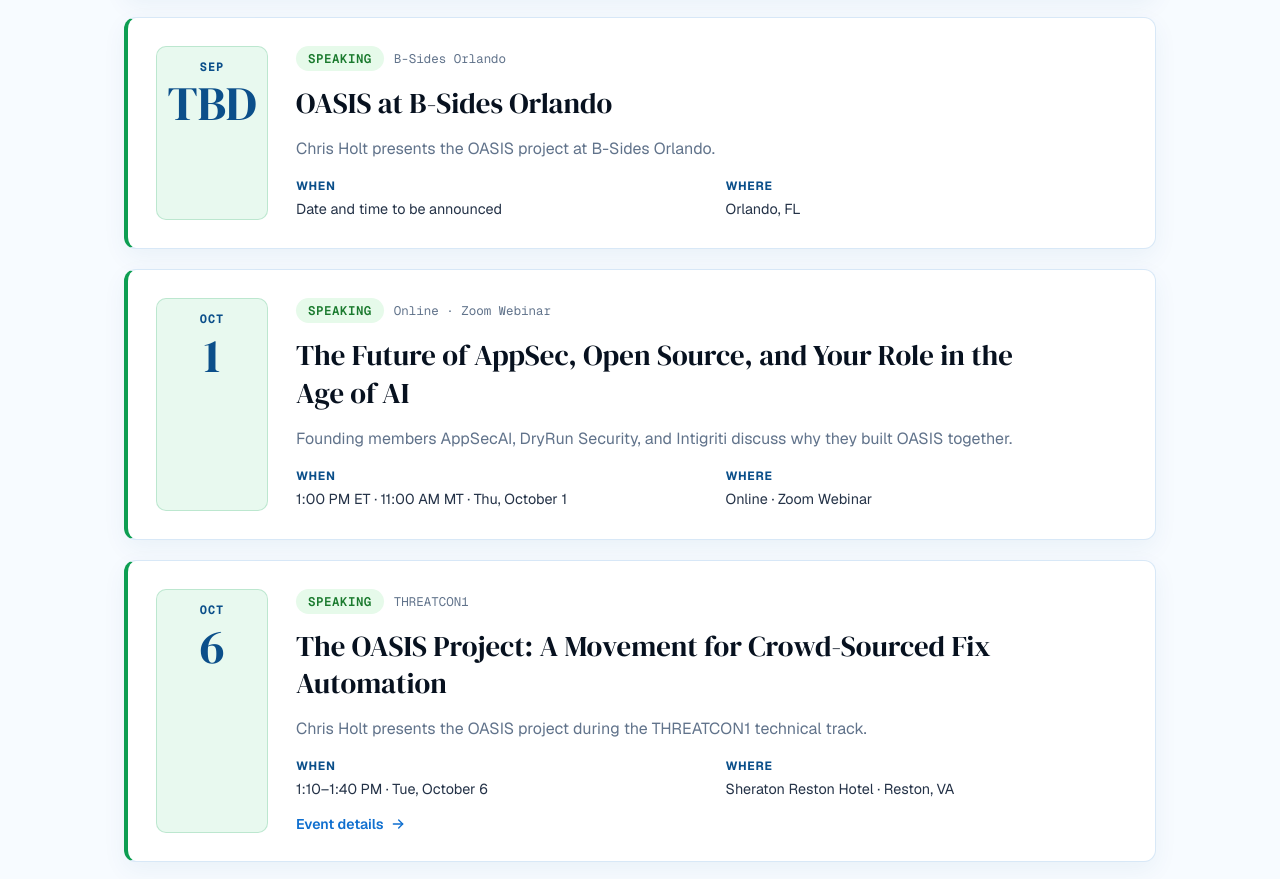
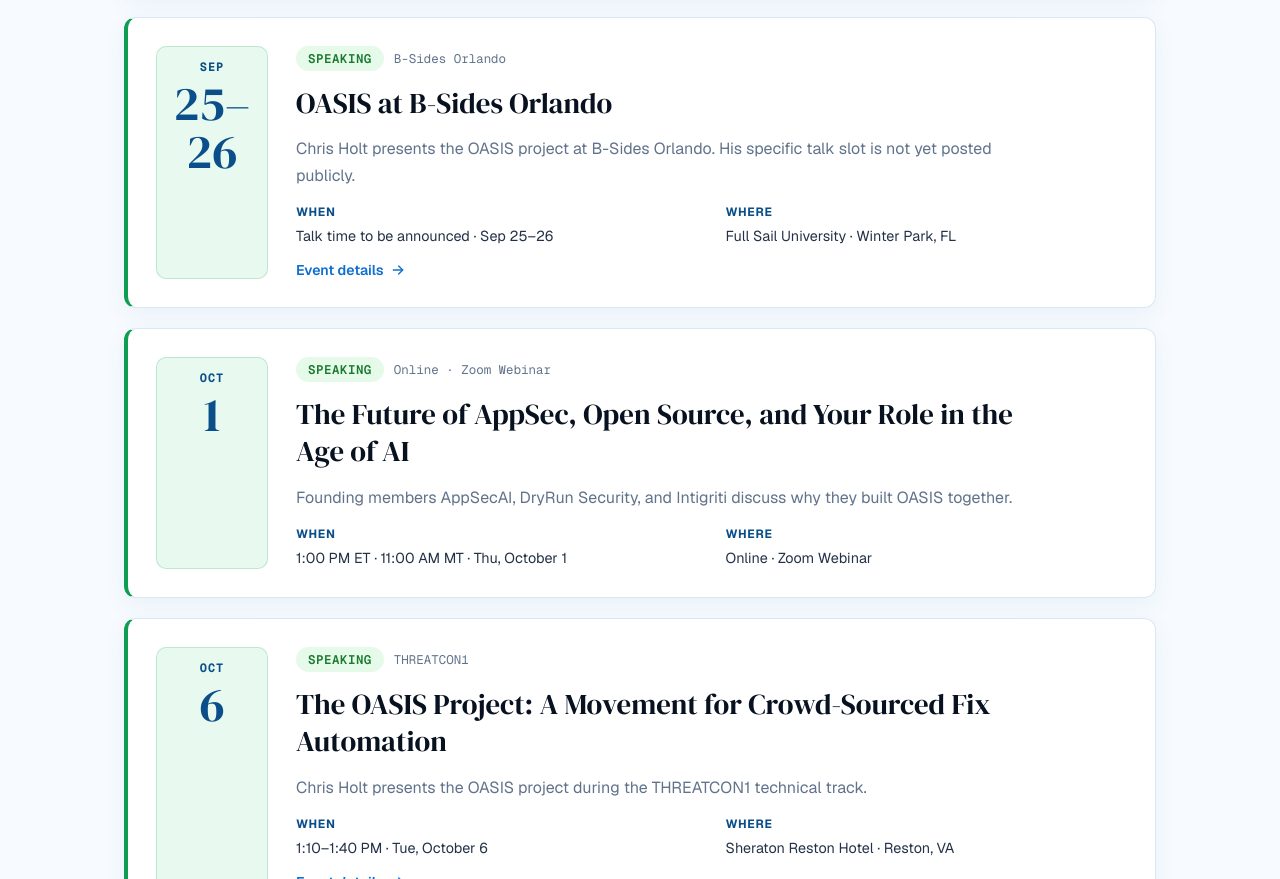
Before and after one commit to owasp-oasis/owasp-oasis-app, a React (Vite) app: page /news in a window 1280 px wide. Shown: the part 860-1739 px from the top of the page. Built offline with nearby package versions, Linux system fonts and the light colour scheme; no server answers.

Commit message:
Confirm B-Sides Orlando event details

```diff
--- a/src/pages/News.tsx
+++ b/src/pages/News.tsx
@@ -48,15 +48,16 @@
     href: 'https://www.cybrseccon.com/attend',
   },
   {
-    date: '2026-09',
-    day: 'TBD',
+    date: '2026-09-25',
+    day: '25–26',
     month: 'SEP',
-    dateLabel: 'September 2026',
+    dateLabel: 'September 25–26, 2026',
     venue: 'B-Sides Orlando',
     title: 'OASIS at B-Sides Orlando',
-    time: 'Date and time to be announced',
-    location: 'Orlando, FL',
-    details: 'Chris Holt presents the OASIS project at B-Sides Orlando.',
+    time: 'Talk time to be announced · Sep 25–26',
+    location: 'Full Sail University · Winter Park, FL',
+    details: 'Chris Holt presents the OASIS project at B-Sides Orlando. His specific talk slot is not yet posted publicly.',
+    href: 'https://bsidesorlando.org/',
   },
   {
     date: '2026-10-01',
```
